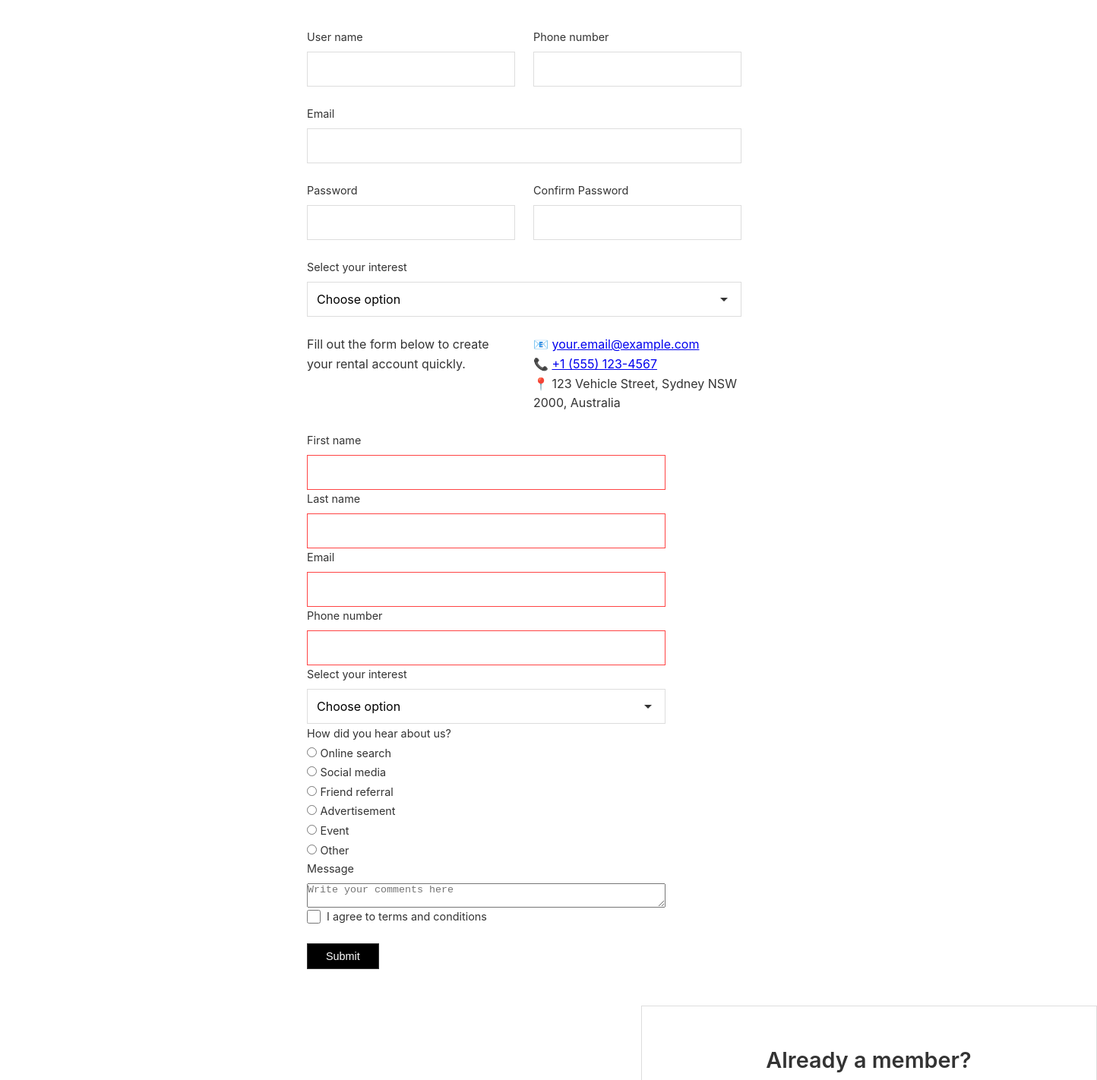
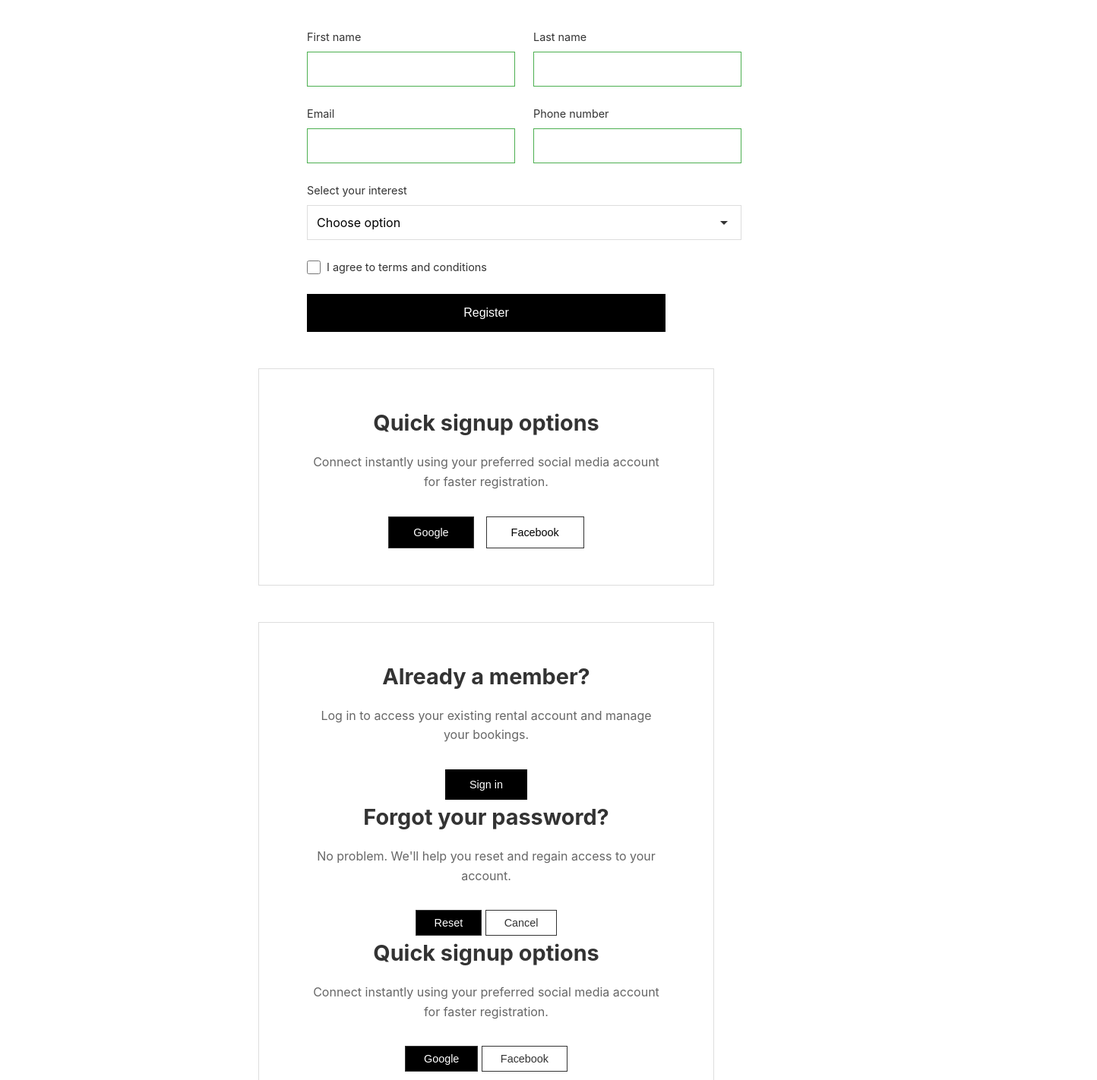
Before and after one commit to Tharusha2002-s/-Web-System-Group-Project, a plain HTML site: page frontend/pages/sign-up.html in a window 1280 px wide. Shown: the part 441-1863 px from the top of the page at 76% size, 1444 px wide, since content can reach past the window. Drawn offline with Linux system fonts and the light colour scheme; files whose address does not match are found by name.

Commit message:
Change the form section

```diff
--- a/frontend/pages/sign-up.html
+++ b/frontend/pages/sign-up.html
@@ -42,29 +42,20 @@
 
       <div class="form-grid">
         <div class="form-group">
-          <label for="username">User name</label>
-          <input type="text" id="username" name="username" placeholder="" />
+          <label for="firstname">First name</label>
+          <input type="text" id="firstname" name="firstname" />
+        </div>
+        <div class="form-group">
+          <label for="lastname">Last name</label>
+          <input type="text" id="lastname" name="lastname" />
+        </div>
+        <div class="form-group">
+          <label for="email">Email</label>
+          <input type="email" id="email" name="email" />
         </div>
         <div class="form-group">
           <label for="phone">Phone number</label>
-          <input type="tel" id="phone" name="phone" placeholder="" />
-        </div>
-        <div class="form-group full-width">
-          <label for="email">Email</label>
-          <input type="email" id="email" name="email" placeholder="" />
-        </div>
-        <div class="form-group">
-          <label for="password">Password</label>
-          <input type="password" id="password" name="password" placeholder="" />
-        </div>
-        <div class="form-group">
-          <label for="confirm-password">Confirm Password</label>
-          <input
-            type="password"
-            id="confirm-password"
-            name="confirm-password"
-            placeholder=""
-          />
+          <input type="tel" id="phone" name="phone" />
         </div>
         <div class="form-group full-width">
           <label for="interest">Select your interest</label>
@@ -75,148 +66,11 @@
             <option>Long-term Lease</option>
           </select>
         </div>
-          <p class="subtitle">
-            Fill out the form below to create your rental account quickly.
-          </p>
-
-          <div class="contact-info">
-            <div class="contact-row">
-              <span>📧</span>
-              <a href="mailto:your.email@example.com">your.email@example.com</a>
-            </div>
-            <div class="contact-row">
-              <span>📞</span>
-              <a href="tel:+15551234567">+1 (555) 123-4567</a>
-            </div>
-            <div class="contact-row">
-              <span>📍</span>
-              <span>123 Vehicle Street, Sydney NSW 2000, Australia</span>
-            </div>
-          </div>
-        </div>
-
-        <form class="signup-form" id="signupForm">
-          <div class="form-row">
-            <div class="form-group">
-              <label for="firstName">First name</label>
-              <input type="text" id="firstName" required />
-            </div>
-            <div class="form-group">
-              <label for="lastName">Last name</label>
-              <input type="text" id="lastName" required />
-            </div>
-          </div>
-
-          <div class="form-row">
-            <div class="form-group">
-              <label for="email">Email</label>
-              <input type="email" id="email" required />
-            </div>
-            <div class="form-group">
-              <label for="phone">Phone number</label>
-              <input type="tel" id="phone" required />
-            </div>
-          </div>
-
-          <div class="form-group full-width">
-            <label for="interest">Select your interest</label>
-            <select id="interest" required>
-              <option value="">Choose option</option>
-              <option value="personal">Personal use</option>
-              <option value="business">Business use</option>
-              <option value="tourism">Tourism</option>
-            </select>
-          </div>
-
-          <div class="radio-group full-width">
-            <label>How did you hear about us?</label>
-            <div class="radio-options">
-              <div class="radio-row">
-                <div class="radio-option">
-                  <input
-                    type="radio"
-                    id="search"
-                    name="source"
-                    value="search"
-                  />
-                  <label for="search">Online search</label>
-                </div>
-                <div class="radio-option">
-                  <input
-                    type="radio"
-                    id="social"
-                    name="source"
-                    value="social"
-                  />
-                  <label for="social">Social media</label>
-                </div>
-              </div>
-              <div class="radio-row">
-                <div class="radio-option">
-                  <input
-                    type="radio"
-                    id="referral"
-                    name="source"
-                    value="referral"
-                  />
-                  <label for="referral">Friend referral</label>
-                </div>
-                <div class="radio-option">
-                  <input type="radio" id="ad" name="source" value="ad" />
-                  <label for="ad">Advertisement</label>
-                </div>
-              </div>
-              <div class="radio-row">
-                <div class="radio-option">
-                  <input type="radio" id="event" name="source" value="event" />
-                  <label for="event">Event</label>
-                </div>
-                <div class="radio-option">
-                  <input type="radio" id="other" name="source" value="other" />
-                  <label for="other">Other</label>
-                </div>
-              </div>
-            </div>
-          </div>
-
-          <div class="form-group full-width">
-            <label for="message">Message</label>
-            <textarea
-              id="message"
-              placeholder="Write your comments here"
-            ></textarea>
-          </div>
-
-          <div class="checkbox-group">
-            <input type="checkbox" id="terms" required />
-            <label for="terms">I agree to terms and conditions</label>
-          </div>
-
-          <button type="submit" class="btn btn-primary btn-large">
-            Submit
-          </button>
-        </form>
       </div>
 
       <div class="checkbox-group">
         <input type="checkbox" id="terms" name="terms" />
         <label for="terms">I agree to terms and conditions</label>
-    <!-- CTA Section 1 -->
-    <section class="cta-section">
-      <div class="cta-container">
-        <div class="cta-card">
-          <div class="cta-content">
-            <h2>Already a member?</h2>
-            <p class="subtitle">
-              Log in to access your existing rental account and manage your
-              bookings.
-            </p>
-            <div class="cta-actions">
-              <button class="btn btn-primary btn-large">Sign in</button>
-              <button class="btn btn-large">Back</button>
-            </div>
-          </div>
-        </div>
       </div>
 
       <button class="register-btn">Register</button>
```
